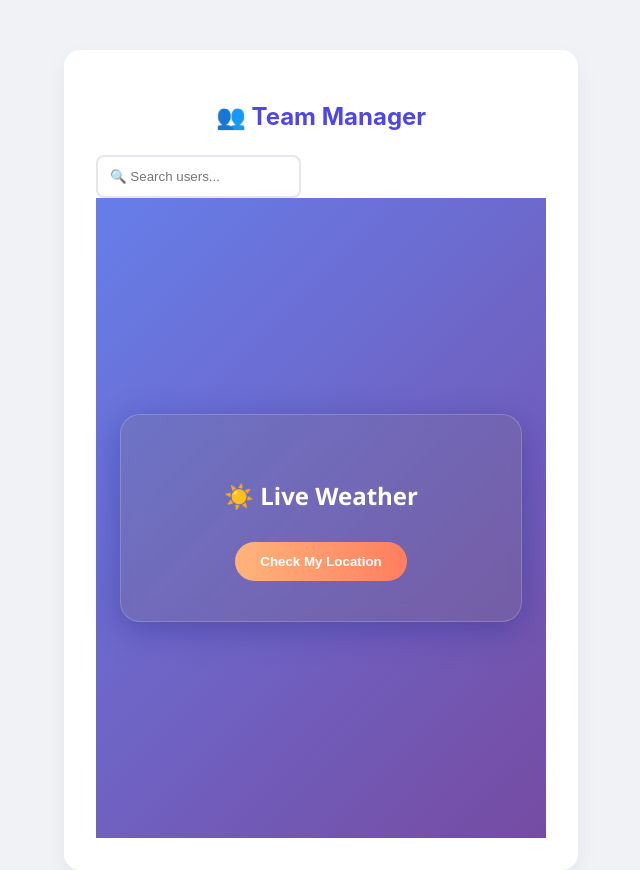
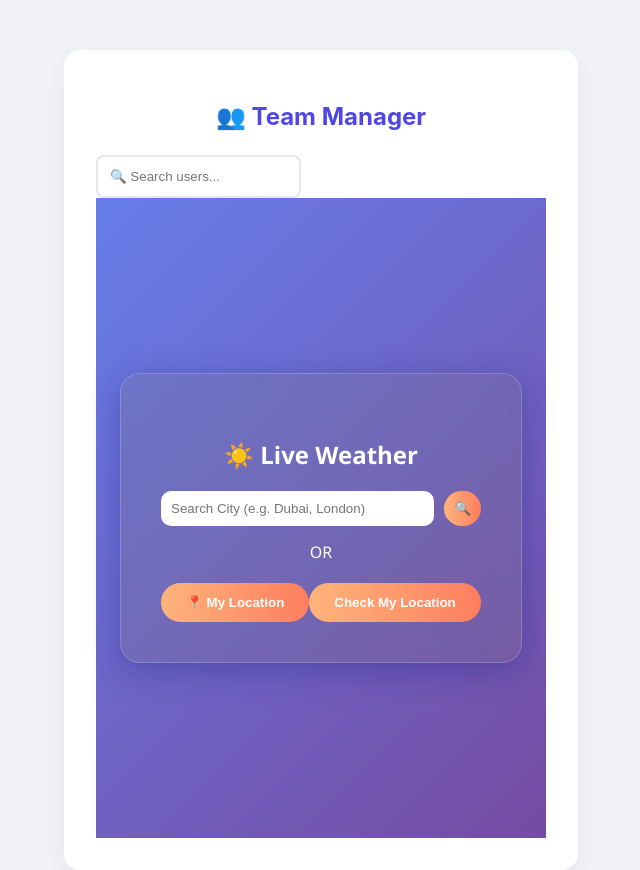
Before and after one commit to Anjumol-Php/My-React-App, a React (Vite) app: page / in a window 1280 px wide. Shown: the whole page, without its empty margins (343-983 px from the left). Built offline with nearby package versions, Linux system fonts and the light colour scheme.

Commit message:
weather with search city option and dynamic weather show

```diff
--- a/src/Weather.css
+++ b/src/Weather.css
@@ -65,3 +65,21 @@
 .weather-container.default {
   background: linear-gradient(135deg, #667eea 0%, #764ba2 100%);
 }
+.search-box {
+  display: flex;
+  gap: 10px;
+  margin-bottom: 15px;
+}
+
+.search-box input {
+  flex: 1;
+  padding: 10px;
+  border-radius: 10px;
+  border: none;
+  outline: none;
+}
+
+.search-box button {
+  padding: 10px;
+  margin: 0; /* Button-inte extra margin kalayan */
+}
--- a/src/Weather.jsx
+++ b/src/Weather.jsx
@@ -35,7 +35,42 @@ function Weather() {
       setLoading(false);
     });
   };
+const [citySearch, setCitySearch] = useState("");
 
+const searchCityWeather = async () => {
+  if (!citySearch) return;
+  setLoading(true);
+
+  try {
+    // 1. City Name-ine Latitude/Longitude-lekku maattunnu
+    const geoResponse = await fetch(
+      `https://geocoding-api.open-meteo.com/v1/search?name=${citySearch}&count=1&language=en&format=json`
+    );
+    const geoData = await geoResponse.json();
+
+    if (!geoData.results) {
+      alert("City kandupidikkaan kazhinjilla!");
+      setLoading(false);
+      return;
+    }
+
+    const { latitude, longitude, name } = geoData.results[0];
+
+    // 2. Aa coordinates upayogichu weather fetch cheyyunnu
+    const weatherResponse = await fetch(
+      `https://api.open-meteo.com/v1/forecast?latitude=${latitude}&longitude=${longitude}&current_weather=true`
+    );
+    const weatherData = await weatherResponse.json();
+
+    // City name koodi weather state-il save cheyyaam (optional)
+    setWeather({ ...weatherData.current_weather, cityName: name });
+
+  } catch (error) {
+    console.error("Error:", error);
+  } finally {
+    setLoading(false);
+  }
+};
   // 1. Adyam oru variable undakkuka (temperature nokki class name thiranjanukkaan)
 const weatherClass = weather
   ? (weather.temperature > 25 ? 'hot' : 'cool')
@@ -46,6 +81,20 @@ return (
   <div className={`weather-container ${weatherClass}`}>
     <div className="weather-card">
       <h3>☀️ Live Weather</h3>
+
+      <div className="search-box">
+  <input
+    type="text"
+    placeholder="Search City (e.g. Dubai, London)"
+    value={citySearch}
+    onChange={(e) => setCitySearch(e.target.value)}
+  />
+  <button onClick={searchCityWeather}>🔍</button>
+</div>
+
+<p style={{margin: '10px 0'}}>OR</p>
+
+<button onClick={fetchMyLocationWeather}>📍 My Location</button>
       <button onClick={fetchMyLocationWeather}>Check My Location</button>
 
       {loading && <p className="loading-text">Fetching data... 📡</p>}
```
